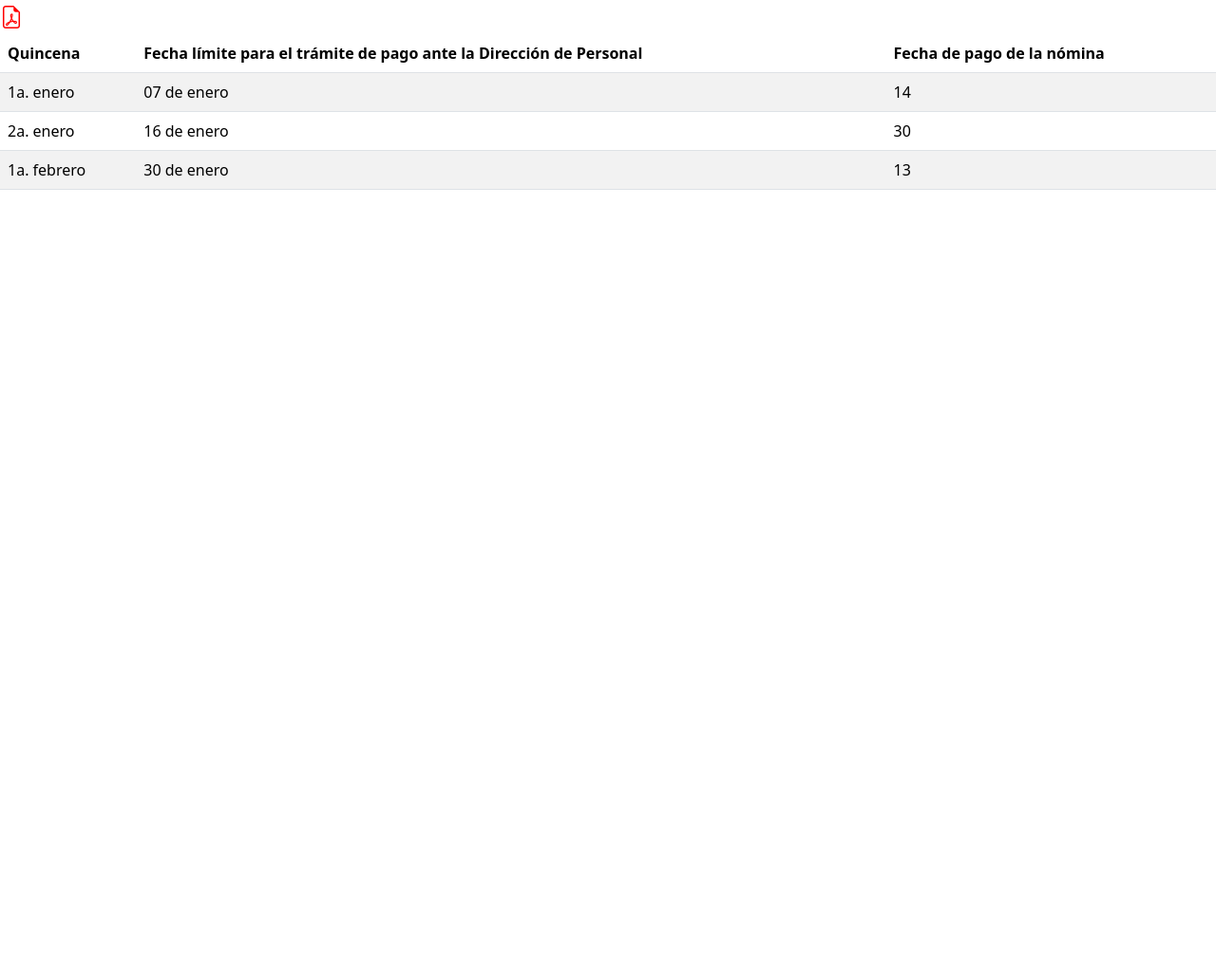
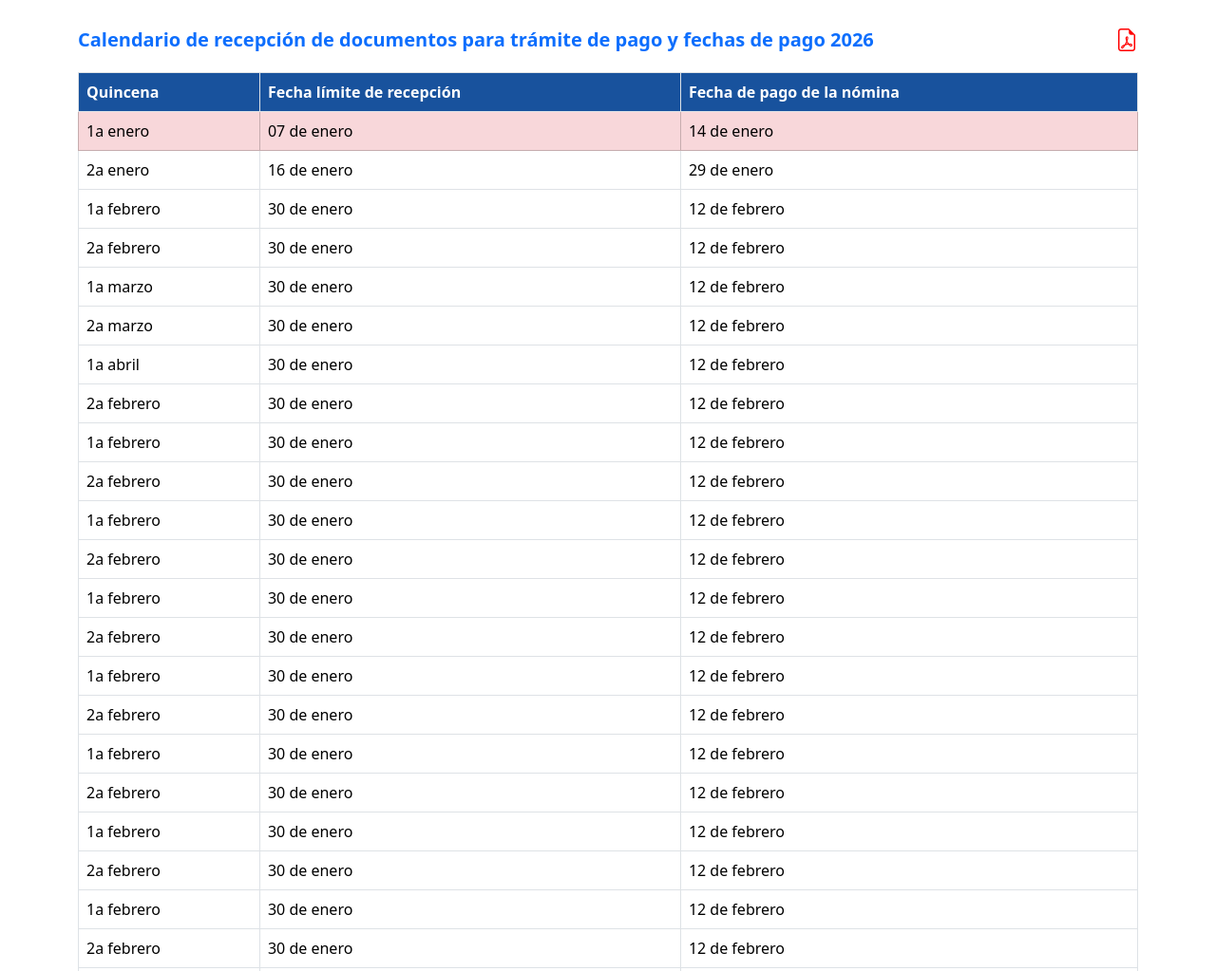
Before and after one commit to Victor-Mtz2/vicmartinez.github.io, a plain HTML site: page index.html in a window 1280 px wide. Shown: the top 1023 px of the page at 95% size. Before the commit the page ends 800 px from the top, so only its background shows below. Drawn offline with nearby package versions, Linux system fonts and the light colour scheme.

Commit message:
versión de prueba

```diff
--- a/index.html
+++ b/index.html
@@ -11,36 +11,45 @@
 	</head>
 
 	<body>
-		<a data-toggle="tooltip" title="Versión para imprimir" onclick="abrirPdf()"><i class="bi bi-file-earmark-pdf icono"></i></a>
+		<div class="container my-4">
 
-        <table class="table table-striped table-hover">
-			<thead>
-				<tr>
-					<th scope="col">Quincena</th>
-					<th scope="col">Fecha límite para el trámite de pago ante la Dirección de Personal</th>
-					<th scope="col">Fecha de pago de la nómina</th>
-				</tr>
-			</thead>
-			<tbody>
-				<tr title="1 al 15 de enero">
-					<td>1a. enero</td>
-					<td>07 de enero</td>
-					<td>14</td>
-				</tr>
+			<!-- TÍTULO -->
+			<div class="row align-items-center mb-3">
+				<div class="col">
+					<h5 class="fw-semibold text-primary mb-0">
+						Calendario de recepción de documentos para trámite de pago y fechas de pago 2026
+					</h5>
+				</div>
 
-				<tr title="16 al 31 de enero">
-					<td>2a. enero</td>
-					<td>16 de enero</td>
-					<td>30</td>
-				</tr>
+				<div class="col-auto text-end">
+					<a data-bs-placement="left" title="Versión para imprimir"
+					onclick="abrirPdf()" class="icono-accion">
+						<i class="bi bi-file-earmark-pdf"></i>
+					</a>
+				</div>
+			</div>
 
-				<tr title="1 al 15 de febrero">
-					<td>1a. febrero</td>
-					<td>30 de enero</td>
-					<td>13</td>
-				</tr>
-			</tbody>
-			</table>
+			<!-- TABLA (tablet + escritorio) -->
+			<div class="d-none d-md-block">
+				<table class="table table-bordered table-hover" id="tablaFechas">
+					<thead class="thead-azul">
+						<tr>
+							<th>Quincena</th>
+							<th>Fecha límite de recepción</th>
+							<th>Fecha de pago de la nómina</th>
+						</tr>
+					</thead>
+					<tbody></tbody>
+				</table>
+			</div>
+
+			<!-- TARJETAS (móvil) -->
+			<div class="d-block d-md-none" id="cardsFechas">
+				<!-- JS insertará cards -->
+			</div>
+
+		</div>
+
 		<script src="https://cdn.jsdelivr.net/npm/bootstrap@5.3.8/dist/js/bootstrap.bundle.min.js" integrity="sha384-FKyoEForCGlyvwx9Hj09JcYn3nv7wiPVlz7YYwJrWVcXK/BmnVDxM+D2scQbITxI" crossorigin="anonymous"></script>
 		<script src="./sources/acciones.js"></script>
     </body>
--- a/sources/acciones.js
+++ b/sources/acciones.js
@@ -1,3 +1,66 @@
+const datos = [
+  { titulo: "1a enero ", fechaTexto: "07 de enero", fechaNomina:"14 de enero", fecha: "2026-01-07" },
+  { titulo: "2a enero", fechaTexto: "16 de enero", fechaNomina:"29 de enero", fecha: "2026-01-16" },
+  { titulo: "1a febrero", fechaTexto: "30 de enero", fechaNomina:"12 de febrero", fecha: "2026-01-30" },
+  { titulo: "2a febrero", fechaTexto: "30 de enero", fechaNomina:"12 de febrero", fecha: "2026-01-30" },
+  { titulo: "1a marzo", fechaTexto: "30 de enero", fechaNomina:"12 de febrero", fecha: "2026-01-30" },
+  { titulo: "2a marzo", fechaTexto: "30 de enero", fechaNomina:"12 de febrero", fecha: "2026-01-30" },
+  { titulo: "1a abril", fechaTexto: "30 de enero", fechaNomina:"12 de febrero", fecha: "2026-01-30" },
+  { titulo: "2a febrero", fechaTexto: "30 de enero", fechaNomina:"12 de febrero", fecha: "2026-01-30" },
+  { titulo: "1a febrero", fechaTexto: "30 de enero", fechaNomina:"12 de febrero", fecha: "2026-01-30" },
+  { titulo: "2a febrero", fechaTexto: "30 de enero", fechaNomina:"12 de febrero", fecha: "2026-01-30" },
+  { titulo: "1a febrero", fechaTexto: "30 de enero", fechaNomina:"12 de febrero", fecha: "2026-01-30" },
+  { titulo: "2a febrero", fechaTexto: "30 de enero", fechaNomina:"12 de febrero", fecha: "2026-01-30" },
+  { titulo: "1a febrero", fechaTexto: "30 de enero", fechaNomina:"12 de febrero", fecha: "2026-01-30" },
+  { titulo: "2a febrero", fechaTexto: "30 de enero", fechaNomina:"12 de febrero", fecha: "2026-01-30" },
+  { titulo: "1a febrero", fechaTexto: "30 de enero", fechaNomina:"12 de febrero", fecha: "2026-01-30" },
+  { titulo: "2a febrero", fechaTexto: "30 de enero", fechaNomina:"12 de febrero", fecha: "2026-01-30" },
+  { titulo: "1a febrero", fechaTexto: "30 de enero", fechaNomina:"12 de febrero", fecha: "2026-01-30" },
+  { titulo: "2a febrero", fechaTexto: "30 de enero", fechaNomina:"12 de febrero", fecha: "2026-01-30" },
+  { titulo: "1a febrero", fechaTexto: "30 de enero", fechaNomina:"12 de febrero", fecha: "2026-01-30" },
+  { titulo: "2a febrero", fechaTexto: "30 de enero", fechaNomina:"12 de febrero", fecha: "2026-01-30" },
+  { titulo: "1a febrero", fechaTexto: "30 de enero", fechaNomina:"12 de febrero", fecha: "2026-01-30" },
+  { titulo: "2a febrero", fechaTexto: "30 de enero", fechaNomina:"12 de febrero", fecha: "2026-01-30" },
+  { titulo: "1a febrero", fechaTexto: "30 de enero", fechaNomina:"12 de febrero", fecha: "2026-01-30" },
+  { titulo: "2a febrero", fechaTexto: "30 de enero", fechaNomina:"12 de febrero", fecha: "2026-01-30" }
+];
+
+const hoy = new Date();
+hoy.setHours(0, 0, 0, 0);
+
+const tbody = document.querySelector('#tablaFechas tbody');
+const cards = document.querySelector('#cardsFechas');
+
+datos.forEach(item => {
+  const fechaItem = new Date(item.fecha);
+  const vencida = fechaItem < hoy;
+
+  /* -------- TABLA -------- */
+  const tr = document.createElement('tr');
+  if (vencida) tr.classList.add('table-danger', 'text-muted');
+
+  tr.innerHTML = `
+    <td>${item.titulo}</td>
+    <td>${item.fechaTexto}</td>
+    <td>${item.fechaNomina}</td>
+  `;
+  tbody.appendChild(tr);
+
+  /* -------- CARD (MÓVIL) -------- */
+  const card = document.createElement('div');
+  card.className = `card mb-2 fecha-card ${vencida ? 'fecha-vencida' : ''}`;
+
+  card.innerHTML = `
+    <div class="card-body py-2">
+      <div class="fw-semibold">${item.titulo}</div>
+      <div class="small">${item.fechaTexto}</div>
+    </div>
+  `;
+  cards.appendChild(card);
+});
+
+
+
 function abrirPdf(){
     window.open("pdfs/Calendario.pdf")
 }
--- a/sources/estilos.css
+++ b/sources/estilos.css
@@ -1,5 +1,24 @@
-.icono {
+.icono-accion {
     font-size: 1.5rem;
     color: red;
     cursor: pointer;
 }
+
+.icono-accion:hover {
+  color: #0a3d7a;
+}
+
+.thead-azul th {
+  background-color: rgb(24, 82, 157);
+  color: #fff;
+}
+
+.fecha-card {
+  border-left: 5px solid rgb(24, 82, 157);
+}
+
+.fecha-vencida {
+  background-color: #f1f1f1;
+  color: #6c757d;
+  border-left-color: red;
+}
```
